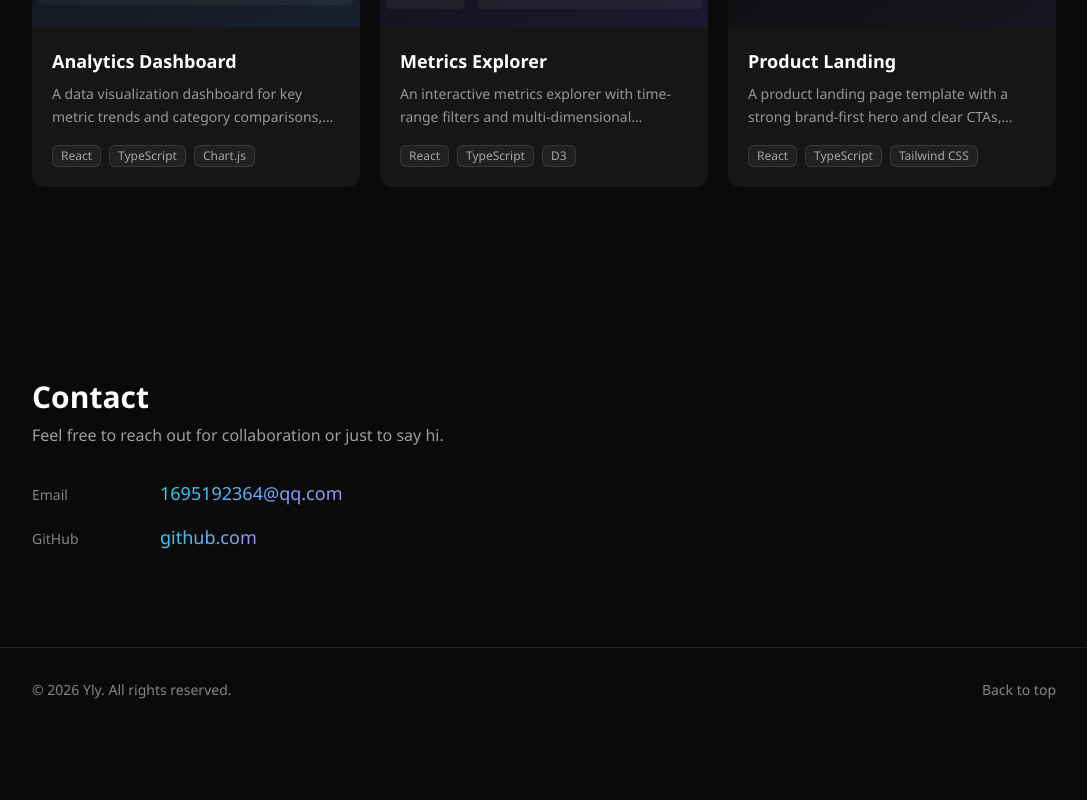
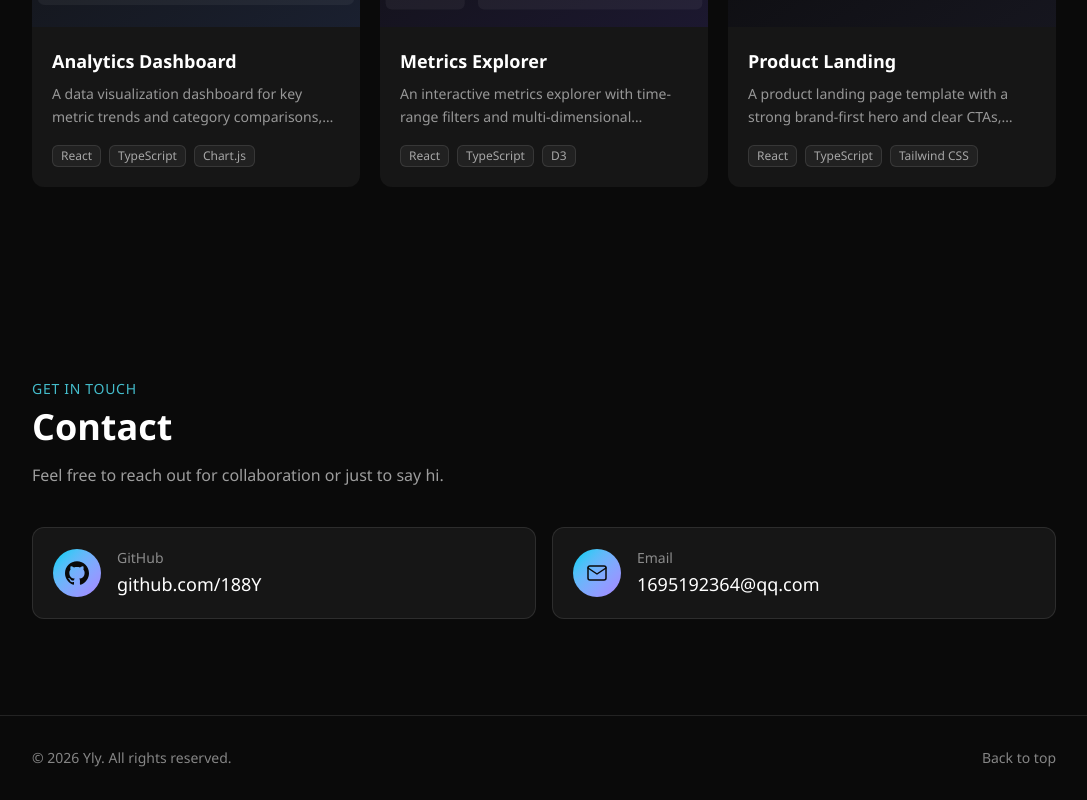
Before and after one commit to 188Y/personal-work-collections, a React (Vite) app: page / in a window 1280 px wide. Shown: the part 2366-3166 px from the top of the page, without its empty margins (96-1183 px from the left). Before the commit the page ends 3098 px from the top, so only its background shows below. Built offline with nearby package versions, Linux system fonts and the light colour scheme.

Commit message:
feat: enhance contact section with link cards

```diff
--- a/src/components/Contact.tsx
+++ b/src/components/Contact.tsx
@@ -1,69 +1,91 @@
-import { motion } from "framer-motion"
+import { motion, type Variants } from "framer-motion"
+import { contactSection, socialLinks } from "../data/contact"
+import { MailIcon } from "./icons"
+import { socialIconMap } from "./socialIcons"
 
-const contactLinks = [
-  {
-    label: "Email",
-    href: "mailto:1695192364@qq.com",
-    value: "1695192364@qq.com",
+/** Parent container: stagger children in one after another */
+const containerVariants: Variants = {
+  hidden: {},
+  visible: {
+    transition: { staggerChildren: 0.12, delayChildren: 0.05 },
   },
-  {
-    label: "GitHub",
-    href: "https://github.com/",
-    value: "github.com",
 }
-] as const
 
-/** Contact section with email and social links */
+/** Shared child animation: fade up into place */
+const itemVariants: Variants = {
+  hidden: { opacity: 0, y: 20 },
+  visible: {
+    opacity: 1,
+    y: 0,
+    transition: { duration: 0.5, ease: "easeOut" },
+  },
+}
+
+/** Contact section: reach-out copy plus link cards for each channel */
 const Contact = () => {
   return (
     <section
       id="contact"
-      className="px-4 py-24"
+      className="bg-[#0a0a0a] px-4 py-24 text-white"
       aria-labelledby="contact-title"
     >
-      <div className="mx-auto max-w-5xl">
-        <motion.h2
-          id="contact-title"
-          className="text-3xl font-bold"
+      <div className="mx-auto w-full max-w-5xl">
+        {/* Section heading */}
+        <motion.div
           initial={{ opacity: 0, y: 16 }}
           whileInView={{ opacity: 1, y: 0 }}
-          viewport={{ once: true }}
+          viewport={{ once: true, amount: 0.4 }}
           transition={{ duration: 0.5 }}
         >
-          Contact
-        </motion.h2>
-        <p className="mt-2 text-white/60">
-          Feel free to reach out for collaboration or just to say hi.
+          <p className="text-sm font-medium tracking-wider text-cyan-300/80 uppercase">
+            {contactSection.tagline}
           </p>
+          <h2
+            id="contact-title"
+            className="mt-2 text-3xl font-bold text-white sm:text-4xl"
+          >
+            {contactSection.heading}
+          </h2>
+          <p className="mt-4 text-white/60">{contactSection.description}</p>
+        </motion.div>
 
-        <ul className="mt-8 space-y-4">
-          {contactLinks.map((item, index) => (
-            <motion.li
-              key={item.label}
-              initial={{ opacity: 0, x: -12 }}
-              whileInView={{ opacity: 1, x: 0 }}
-              viewport={{ once: true }}
-              transition={{ duration: 0.4, delay: 0.08 * index }}
+        {/* Contact channel cards */}
+        <motion.ul
+          variants={containerVariants}
+          initial="hidden"
+          whileInView="visible"
+          viewport={{ once: true, amount: 0.2 }}
+          className="mt-10 grid gap-4 sm:grid-cols-2"
         >
+          {socialLinks.map((link) => {
+            const Icon = socialIconMap[link.label] ?? MailIcon
+            const isExternal = link.href.startsWith("http")
+
+            return (
+              <motion.li key={link.label} variants={itemVariants} className="h-full">
                 <a
-                href={item.href}
-                target={item.href.startsWith("mailto:") ? undefined : "_blank"}
-                rel={
-                  item.href.startsWith("mailto:")
-                    ? undefined
-                    : "noopener noreferrer"
-                }
-                className="group flex flex-col gap-1 sm:flex-row sm:items-baseline sm:gap-4"
-                aria-label={`${item.label}: ${item.value}`}
+                  href={link.href}
+                  target={isExternal ? "_blank" : undefined}
+                  rel={isExternal ? "noopener noreferrer" : undefined}
+                  className="group flex h-full items-center gap-4 rounded-xl border border-white/10 bg-[#161616] p-5 transition-all duration-300 hover:-translate-y-1 hover:border-white/25 focus-visible:ring-2 focus-visible:ring-cyan-300 focus-visible:outline-none"
+                  aria-label={`${link.label}: ${link.value}`}
                 >
-                <span className="w-28 text-sm text-white/50">{item.label}</span>
-                <span className="text-lg font-medium transition-opacity group-hover:opacity-80 gradient-text">
-                  {item.value}
+                  <span className="flex h-12 w-12 shrink-0 items-center justify-center rounded-full bg-gradient-to-br from-cyan-400 to-violet-400 text-[#0a0a0a]">
+                    <Icon className="h-6 w-6" />
+                  </span>
+                  <span className="min-w-0">
+                    <span className="block text-sm text-white/50">
+                      {link.label}
+                    </span>
+                    <span className="mt-0.5 block truncate text-base font-medium text-white transition-colors group-hover:text-cyan-300 sm:text-lg">
+                      {link.value}
+                    </span>
                   </span>
                 </a>
               </motion.li>
-          ))}
-        </ul>
+            )
+          })}
+        </motion.ul>
       </div>
     </section>
   )
```
Lines whose indentation alone changed are shown as unchanged.
